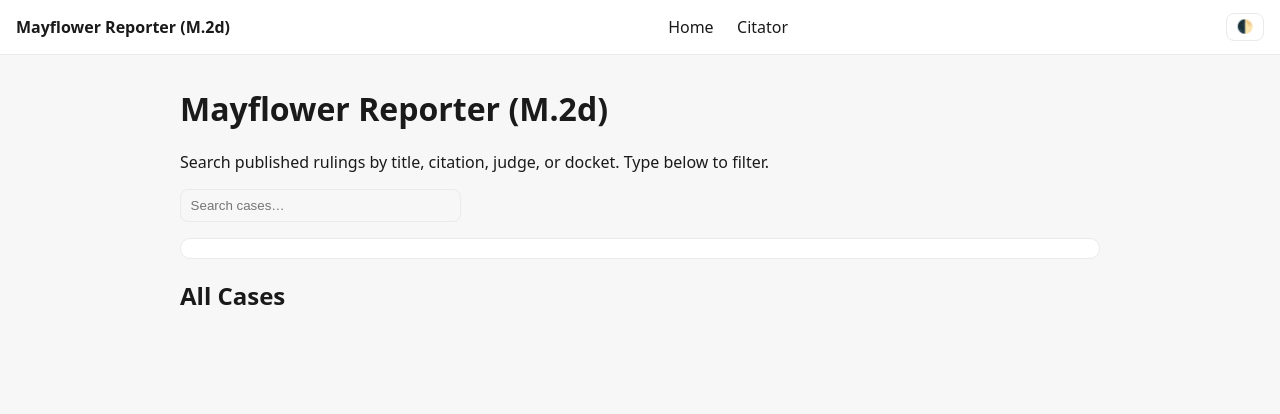
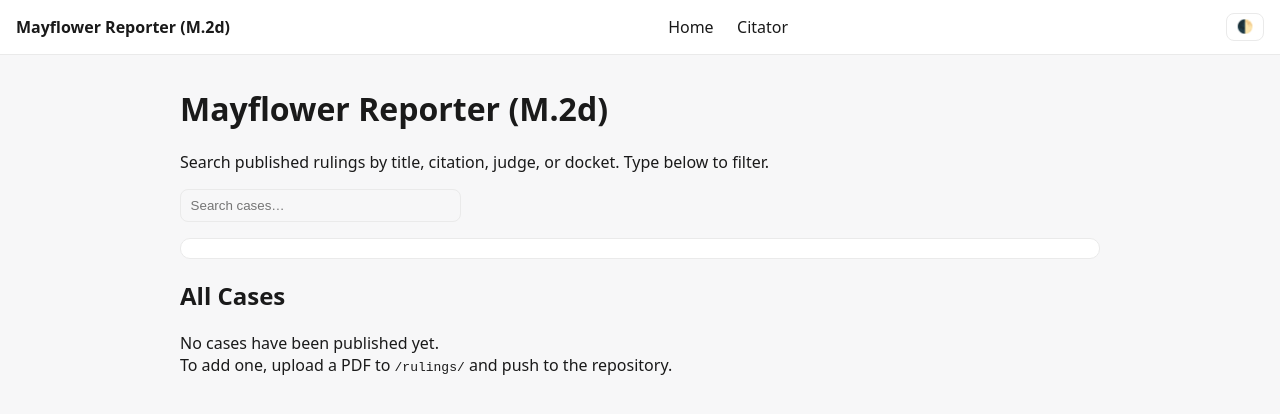
Before and after one commit to krabzholder/mayflower-reporter, a Jekyll site: the page built from index.md, in a window 1280 px wide. Shown: the top 414 px of the page. Built offline with Jekyll 4.4.1, drawn with Linux system fonts in a browser that asks for light colours; comment, search, counter and statistics services are not loaded.

Commit message:
asgasgasasdasg

```diff
--- a/_layouts/default.html
+++ b/_layouts/default.html
@@ -4,20 +4,22 @@
   <meta charset="utf-8">
   <meta name="viewport" content="width=device-width,initial-scale=1">
   <title>{{ page.title }} | {{ site.title }}</title>
-  <link rel="stylesheet" href="/assets/css/reporter.css">
+  <link rel="stylesheet" href="{{ '/assets/css/reporter.css' | relative_url }}">
   <meta name="color-scheme" content="light dark">
 </head>
 <body class="light">
   <header class="site">
-    <a class="brand" href="/">{{ site.title }}</a>
+    <a class="brand" href="{{ '/' | relative_url }}">{{ site.title }}</a>
     <nav class="nav">
-      <a href="/">Home</a>
-      <a href="/citator.html">Citator</a>
+      <a href="{{ '/' | relative_url }}">Home</a>
+      <a href="{{ '/citator' | relative_url }}">Citator</a>
     </nav>
     <button id="themeToggle" aria-label="Toggle dark mode">🌓</button>
   </header>
+
   <main class="container">{{ content }}</main>
-  <script src="/assets/js/search.js" defer></script>
+
+  <script src="{{ '/assets/js/search.js' | relative_url }}" defer></script>
   <script>
   (function(){
     const key='theme'; const btn=document.getElementById('themeToggle');
--- a/index.md
+++ b/index.md
@@ -2,6 +2,7 @@
 layout: default
 title: "Mayflower Reporter"
 ---
+
 <h1>Mayflower Reporter (M.2d)</h1>
 <p>Search published rulings by title, citation, judge, or docket. Type below to filter.</p>
 
@@ -11,8 +12,17 @@
 <div class="search-results" aria-live="polite"></div>
 
 <h2>All Cases</h2>
-<ul id="all-cases">
-  {% for c in site.cases %}
-    <li><a href="{{ c.url }}">{{ c.title }}</a> — {{ c.reporter_cite }}</li>
-  {% endfor %}
-</ul>
+
+{% if site.cases and site.cases.size > 0 %}
+  <ul id="all-cases">
+    {% for c in site.cases %}
+      <li>
+        <a href="{{ c.url | relative_url }}">{{ c.title }}</a>
+        {% if c.reporter_cite %} — {{ c.reporter_cite }}{% endif %}
+      </li>
+    {% endfor %}
+  </ul>
+{% else %}
+  <p class="muted">No cases have been published yet.<br>
+  To add one, upload a PDF to <code>/rulings/</code> and push to the repository.</p>
+{% endif %}
```
